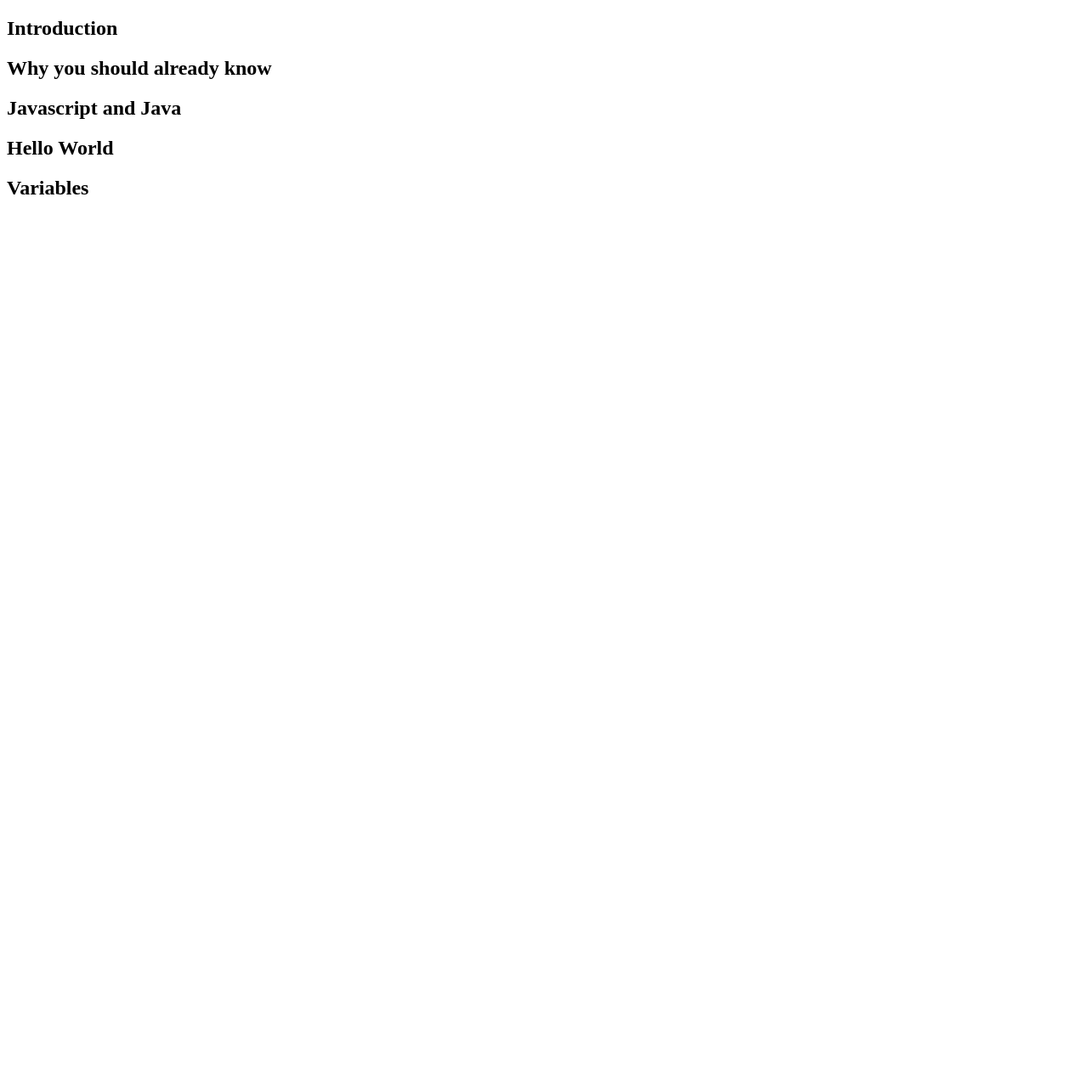
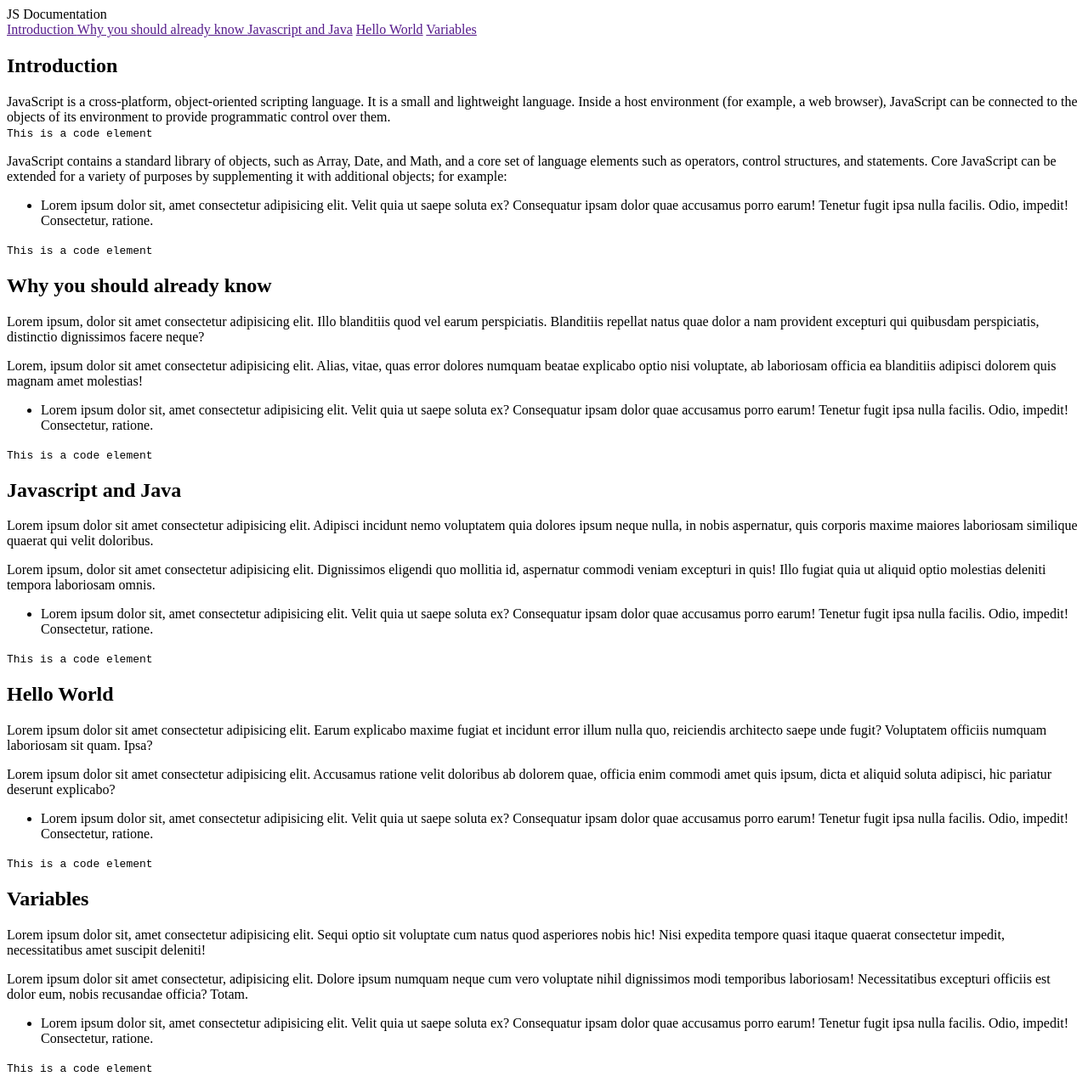
Before and after one commit to Onuiteshi/microverse-tdocumentpage, a plain HTML site: page index.html in a window 1280 px wide. Shown: the whole page at 85% size. Before the commit the page ends 800 px from the top, so only its background shows below. Drawn offline with Linux system fonts and the light colour scheme.

Commit message:
added contents, code elements, nav elements

```diff
--- a/index.html
+++ b/index.html
@@ -10,38 +10,88 @@
   <body>
     <script src="https://cdn.freecodecamp.org/testable-projects-fcc/v1/bundle.js"></script>
     <main id="main-doc">
+
       <!-- <h1>Hello World, we are software developers!</h1> - -->
+
+      <nav id = "navbar">
+        <header> JS Documentation </header>
+        <a class = 'navlink' href=""> Introduction </a>
+        <a class = 'navlink' href=""> Why you should already know </a>
+        <a class = 'navlink' href="">Javascript and Java</a>
+        <a class = 'navlink' href="">Hello World</a>
+        <a class = 'navlink' href="">Variables</a>
+      </nav>
+
       <section class="main-section">
         <header><h1 id="introduction">Introduction</h1></header>
-        <p></p>
-        <p></p>
+        <p>
+          JavaScript is a cross-platform, object-oriented scripting language. It is a small and lightweight language. Inside a host environment (for example, a web browser), JavaScript can be connected to the objects of its environment to provide programmatic control over them.
+          <br>
+          <code>This is a code element</code>
+        </p>
+
+        <p>
+          JavaScript contains a standard library of objects, such as Array, Date, and Math, and a core set of language elements such as operators, control structures, and statements. Core JavaScript can be extended for a variety of purposes by supplementing it with additional objects; for example:
+        <ul>
+          <li>
+            Lorem ipsum dolor sit, amet consectetur adipisicing elit. Velit quia ut saepe soluta ex? Consequatur ipsam dolor quae accusamus porro earum! Tenetur fugit ipsa nulla facilis. Odio, impedit! Consectetur, ratione.
+          </li>
+        </ul>
+        <code>This is a code element</code>
+        </p>
       </section>
 
       <section class="main-section">
         <header><h1 id="why_you_should_already_know">Why you should already know</h1></header>
-        <p></p>
-        <p></p>
+        <p>  Lorem ipsum, dolor sit amet consectetur adipisicing elit. Illo blanditiis quod vel earum perspiciatis. Blanditiis repellat natus quae dolor a nam provident excepturi qui quibusdam perspiciatis, distinctio dignissimos facere neque? </p>
+        <p>Lorem, ipsum dolor sit amet consectetur adipisicing elit. Alias, vitae, quas error dolores numquam beatae explicabo optio nisi voluptate, ab laboriosam officia ea blanditiis adipisci dolorem quis magnam amet molestias!</p>
+        <ul>
+          <li>
+            Lorem ipsum dolor sit, amet consectetur adipisicing elit. Velit quia ut saepe soluta ex? Consequatur ipsam dolor quae accusamus porro earum! Tenetur fugit ipsa nulla facilis. Odio, impedit! Consectetur, ratione.
+          </li>
+        </ul>
+        <code>This is a code element</code>
       </section>
 
       <section class="main-section">
         <header><h1 id="javascript_and_java">Javascript and Java</h1></header>
-        <p></p>
-        <p></p>
+        <p>Lorem ipsum dolor sit amet consectetur adipisicing elit. Adipisci incidunt nemo voluptatem quia dolores ipsum neque nulla, in nobis aspernatur, quis corporis maxime maiores laboriosam similique quaerat qui velit doloribus.</p>
+        <p>Lorem ipsum, dolor sit amet consectetur adipisicing elit. Dignissimos eligendi quo mollitia id, aspernatur commodi veniam excepturi in quis! Illo fugiat quia ut aliquid optio molestias deleniti tempora laboriosam omnis.</p>
+        <ul>
+          <li>
+            Lorem ipsum dolor sit, amet consectetur adipisicing elit. Velit quia ut saepe soluta ex? Consequatur ipsam dolor quae accusamus porro earum! Tenetur fugit ipsa nulla facilis. Odio, impedit! Consectetur, ratione.
+          </li>
+        </ul>
+        <code>This is a code element</code>
       </section>
 
       <section class="main-section">
         <header><h1 id="hello_world">Hello World</h1></header>
-        <p></p>
-        <p></p>
+        <p>Lorem ipsum dolor sit amet consectetur adipisicing elit. Earum explicabo maxime fugiat et incidunt error illum nulla quo, reiciendis architecto saepe unde fugit? Voluptatem officiis numquam laboriosam sit quam. Ipsa?</p>
+        <p>Lorem ipsum dolor sit amet consectetur adipisicing elit. Accusamus ratione velit doloribus ab dolorem quae, officia enim commodi amet quis ipsum, dicta et aliquid soluta adipisci, hic pariatur deserunt explicabo?</p>
+        <ul>
+          <li>
+            Lorem ipsum dolor sit, amet consectetur adipisicing elit. Velit quia ut saepe soluta ex? Consequatur ipsam dolor quae accusamus porro earum! Tenetur fugit ipsa nulla facilis. Odio, impedit! Consectetur, ratione.
+          </li>
+        </ul>
+        <code>This is a code element</code>
       </section>
 
       <section class="main-section">
         <header><h1 id="variables">Variables</h1></header>
-        <p></p>
-        <p></p>
+        <p>Lorem ipsum dolor sit, amet consectetur adipisicing elit. Sequi optio sit voluptate cum natus quod asperiores nobis hic! Nisi expedita tempore quasi itaque quaerat consectetur impedit, necessitatibus amet suscipit deleniti!</p>
+        <p>Lorem ipsum dolor sit amet consectetur, adipisicing elit. Dolore ipsum numquam neque cum vero voluptate nihil dignissimos modi temporibus laboriosam! Necessitatibus excepturi officiis est dolor eum, nobis recusandae officia? Totam.</p>
+        <ul>
+          <li>
+            Lorem ipsum dolor sit, amet consectetur adipisicing elit. Velit quia ut saepe soluta ex? Consequatur ipsam dolor quae accusamus porro earum! Tenetur fugit ipsa nulla facilis. Odio, impedit! Consectetur, ratione.
+          </li>
+        </ul>
+        <code>This is a code element</code>
       </section>
     </main>
     <script  src="js/index.js"></script>
   </body>
 
+
+
 </html>
```
